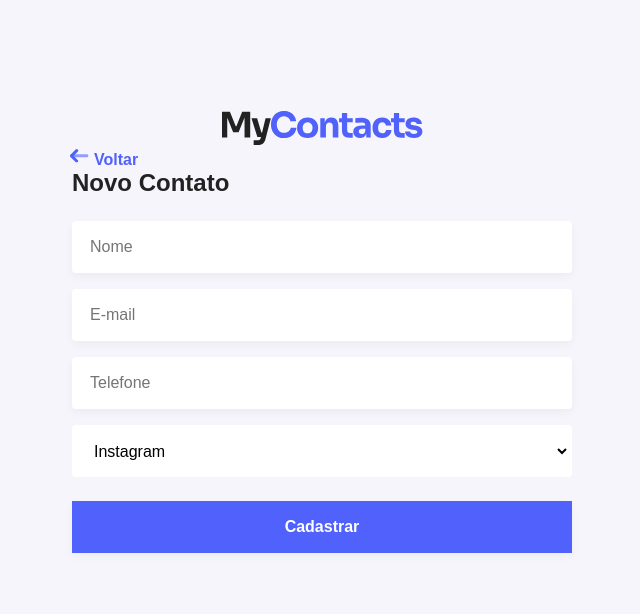
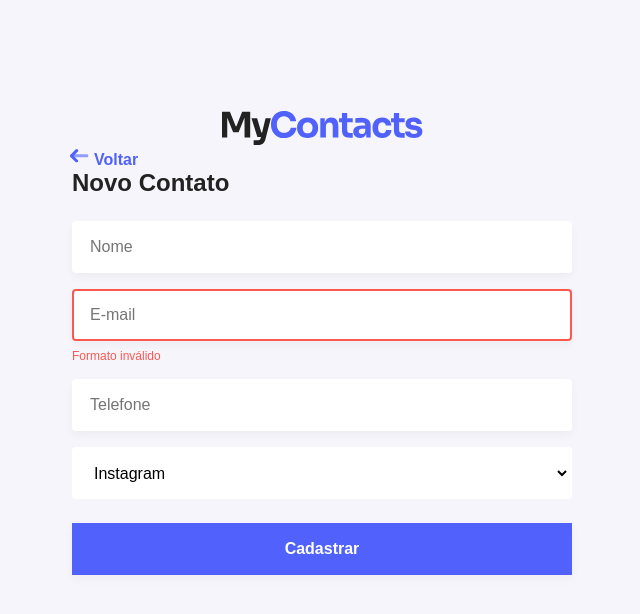
Before and after one commit to Italo-Maia/my-contacts, a Next.js app in the folder front/: page /new in a window 1280 px wide. Shown: the top 614 px of the page, without its empty margins (318-958 px from the left). Built offline with nearby package versions, Linux system fonts and the light colour scheme.

Commit message:
feat(FormGroup): Adiciona erro no formulário

```diff
--- a/front/components/ContactForm/index.jsx
+++ b/front/components/ContactForm/index.jsx
@@ -13,8 +13,13 @@ export default function ContactForm({ buttonLabel }) {
         <Input placeholder="Nome" />
       </FormGroup>
 
-      <FormGroup>
-        <Input placeholder="E-mail" />
+      <FormGroup
+        error="Formato inválido"
+      >
+        <Input
+          error
+          placeholder="E-mail"
+        />
       </FormGroup>
 
       <FormGroup>
--- a/front/components/ContactsList/index.jsx
+++ b/front/components/ContactsList/index.jsx
@@ -7,13 +7,13 @@ import {
 import arrow from '../../assets/images/icons/arrow.svg';
 import edit from '../../assets/images/icons/edit.svg';
 import trash from '../../assets/images/icons/trash.svg';
-import Modal from '../Modal';
-import Loader from '../Loader';
+// import Modal from '../Modal';
+// import Loader from '../Loader';
 
 export default function ContactsList() {
   return (
     <Container>
-      <Loader />
+      {/* <Loader /> */}
       {/* <Modal danger title="MODAL" text="TEXT" actionTitle="DELETAR" /> */}
 
       <Header>
--- a/front/components/FormGroup/index.jsx
+++ b/front/components/FormGroup/index.jsx
@@ -1,9 +1,11 @@
 import { Container } from './styles';
 
-export default function FormGroup({ children }) {
+export default function FormGroup({ children, error }) {
   return (
     <Container>
       { children }
+
+      {error && <small>{error}</small>}
     </Container>
   );
 }
--- a/front/components/FormGroup/styles.js
+++ b/front/components/FormGroup/styles.js
@@ -4,4 +4,11 @@ export const Container = styled.div`
   & + & {
     margin-top: 16px;
   }
+
+  small {
+    color: ${({ theme }) => theme.colors.danger.main};
+    font-size: 12px;
+    display: block;
+    margin-top: 8px;
+  }
 `;
--- a/front/components/stylizedComponents/Input.js
+++ b/front/components/stylizedComponents/Input.js
@@ -1,4 +1,4 @@
-import styled from 'styled-components';
+import styled, { css } from 'styled-components';
 
 export default styled.input`
   width: 100%;
@@ -16,4 +16,9 @@ export default styled.input`
   &:focus {
     border-color: ${({ theme }) => theme.colors.primary.main};
   }
+
+  ${({ theme, error }) => error && css`
+    color: ${theme.colors.danger.main};
+    border-color: ${theme.colors.danger.main} !important;
+  `}
 `;
```
